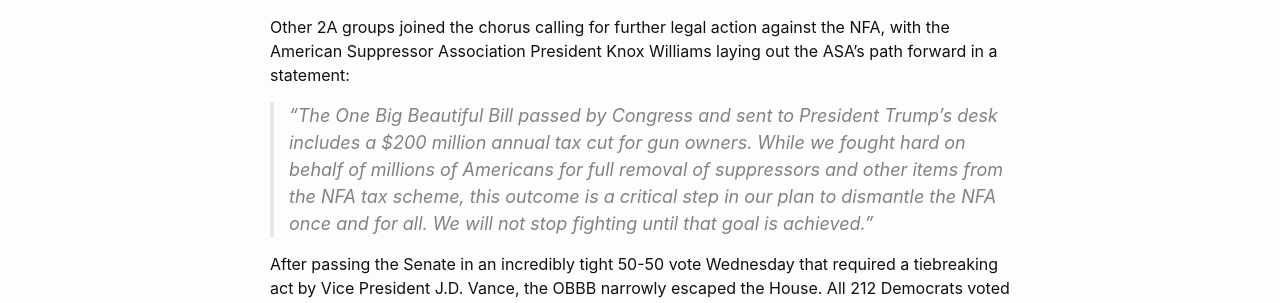
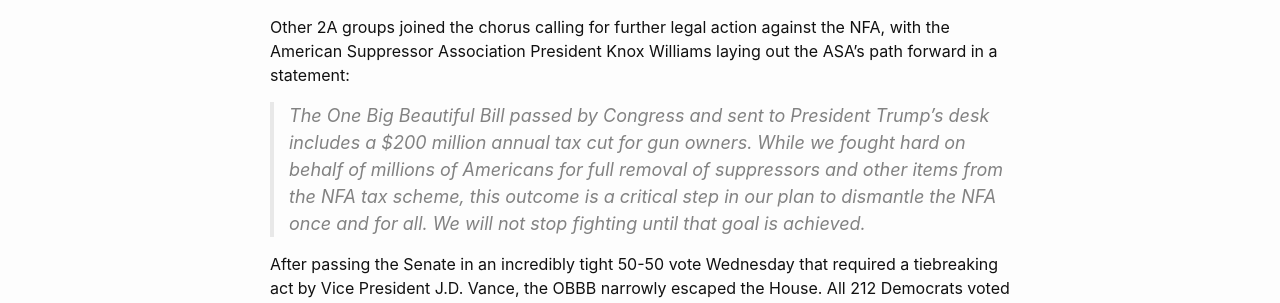
Before and after one commit to greg-raven/oam, a Jekyll site: the page built from _posts/2025-07-03-obbb.md, in a window 1280 px wide. Shown: the part 819-1122 px from the top of the page. Built offline with Jekyll 4.4.1, drawn with Linux system fonts in a browser that asks for light colours.

```diff
--- a/_posts/2025-07-03-obbb.md
+++ b/_posts/2025-07-03-obbb.md
@@ -19,7 +19,7 @@ Both the transfer tax and making tax portions of the NFA were zeroed out in the
 
 Other 2A groups joined the chorus calling for further legal action against the NFA, with the American Suppressor Association President Knox Williams laying out the ASA's path forward in a statement:
 
-> "The One Big Beautiful Bill passed by Congress and sent to President Trump's desk includes a $200 million annual tax cut for gun owners. While we fought hard on behalf of millions of Americans for full removal of suppressors and other items from the NFA tax scheme, this outcome is a critical step in our plan to dismantle the NFA once and for all. We will not stop fighting until that goal is achieved."
+> The One Big Beautiful Bill passed by Congress and sent to President Trump's desk includes a $200 million annual tax cut for gun owners. While we fought hard on behalf of millions of Americans for full removal of suppressors and other items from the NFA tax scheme, this outcome is a critical step in our plan to dismantle the NFA once and for all. We will not stop fighting until that goal is achieved.
 
 After passing the Senate in an incredibly tight 50-50 vote Wednesday that required a tiebreaking act by Vice President J.D. Vance, the OBBB narrowly escaped the House. All 212 Democrats voted against the bill. They were joined by two Republicans, Reps. Thomas Massie of Kentucky and Brian Fitzpatrick of Pennsylvania.
 
```
Also changed, not shown: _posts/2025-10-21-madera-county.md (added, +30 -0 lines).
